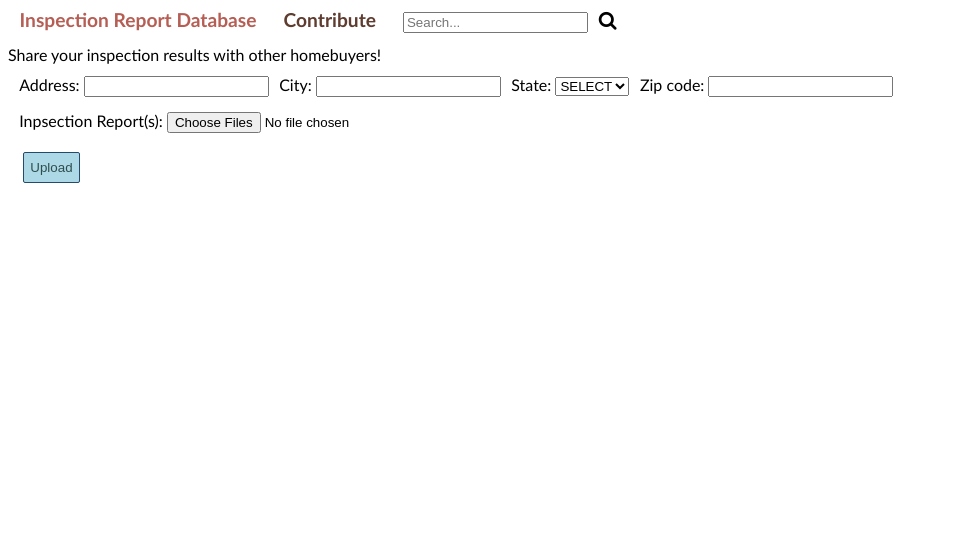
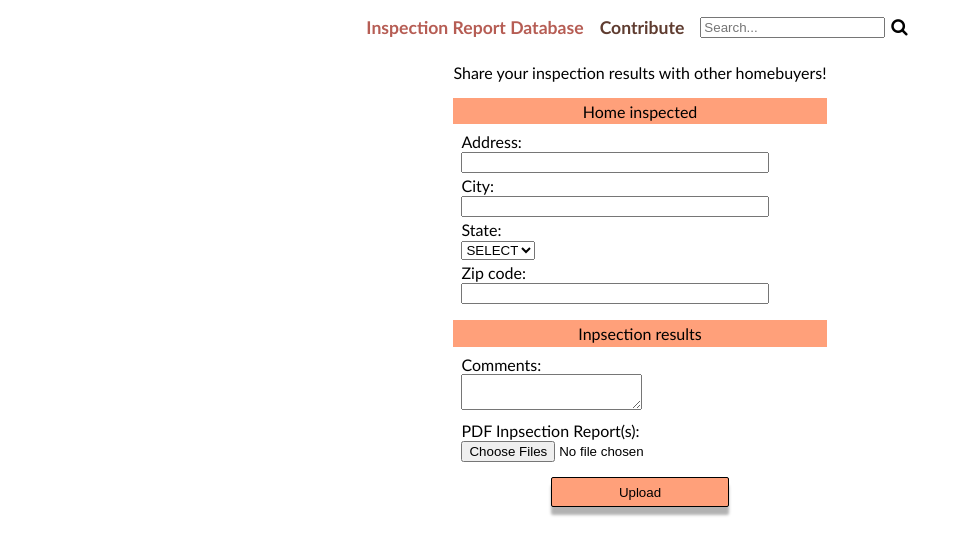
Before and after one commit to angelicali/shnail, a SvelteKit app: page /contribute in a window 1280 px wide. Shown: the top 554 px of the page, without its empty margins (0-962 px from the left). Built offline with nearby package versions, Linux system fonts and the light colour scheme.

Commit message:
prettify pages

```diff
--- a/src/routes/+layout.svelte
+++ b/src/routes/+layout.svelte
@@ -9,25 +9,14 @@
 </script>
 
 <nav>
-    <ul>
-        <li>
     <a href="/" class="nav-block button {active_class_home}">
         Inspection Report Database
     </a>
-        </li>
-        <li>
-            <a
-                href="/contribute"
-                class="nav-block button {active_class_contribute}">Contribute</a
-            >
-        </li>
-        <li>
+    <a href="/contribute" class="nav-block button {active_class_contribute}">Contribute</a>
     <form action="/search" class="nav-block search-container">
         <input name="q" placeholder="Search..." />
         <button type="submit"><i class="fa fa-search"></i></button>
     </form>
-        </li>
-    </ul>
 </nav>
 
 <div class="slot-div">
@@ -35,9 +24,6 @@
 </div>
 
 <style>
-    * {
-        box-sizing: border-box;
-    }
     .search-container button {
         border: none;
         background: none;
@@ -45,37 +31,34 @@
         font-size: 1em;
     }
     .slot-div {
-        /* padding: .8em; */
         font-family: "Gill Sans", "Gill Sans MT", Calibri, "Trebuchet MS",
             sans-serif;
-        box-sizing: border-box;
+        display: flex;
+        justify-content: center;
     }
-    nav ul {
-        margin: 0;
-        padding: 0em;
-        /* background-color: skyblue; */
-        align-items: center;
-        display: inline;
-    }
-    nav ul li {
-        display: inline-block;
+    nav {
+        display: flex;
+        justify-content: center;
+        flex-wrap: wrap;
     }
     .nav-block {
-        border: none;
+        /* border: 5px black solid; */
+        margin: 0.5rem;
         color: rgb(182, 93, 84);
-        font-size: 1.2em;
+        font-size: 1.1rem;
         font-weight: bold;
-        text-align: center;
-        padding: 0.6em;
+        /* text-align: center; */
+        /* padding: 0.6em; */
         text-decoration: none;
         font-family: "Gill Sans", "Gill Sans MT", Calibri, "Trebuchet MS",
             sans-serif;
         transition-duration: 0.4s;
+
+        display:flex;
+        justify-content: space-between;
+        align-items: center;
     }
-    .nav-block.search-container {
-        padding-left: 0.6em;
-        padding-top: 0em;
-    }
+
     .nav-block.active {
         /* background-color: skyblue; */
         /* text-decoration: underline; */
--- a/src/routes/+page.svelte
+++ b/src/routes/+page.svelte
@@ -2,20 +2,26 @@
     export let data;
 </script>
 
-<p>Recently shared by other homebuyers:</p>
-<ul>
-    {#each data.addresses as { address_id, full_address}}
-        <li><a data-sveltekit-preload-data="tap" href="/property/{address_id}" target="_self">{full_address}</a></li>
+<main>
+    <div class="title">Recently shared by other homebuyers</div>
+    {#each data.addresses as { address_id, full_address }}
+        <div>
+            <a
+                data-sveltekit-preload-data="tap"
+                href="/property/{address_id}"
+                target="_self">{full_address}</a
+            >
+        </div>
     {/each}
-</ul>
+</main>
 
 <style>
     * {
-        font-family:'Gill Sans', 'Gill Sans MT', Calibri, 'Trebuchet MS', sans-serif;
-        box-sizing: border-box;
+        font-family: "Gill Sans", "Gill Sans MT", Calibri, "Trebuchet MS",
+            sans-serif;
+        /* box-sizing: border-box; */
     }
-    p {
-        margin: 0;
+    .title {
+        margin: 1rem 0;
     }
-
 </style>
--- a/src/routes/contribute/+page.svelte
+++ b/src/routes/contribute/+page.svelte
@@ -131,6 +131,8 @@
 {:else if submitStatus === SubmitStatusCode.SUBMITTED}
     <div class="full-screen">Uploaded successfully! Redirecting...</div>
 {/if}
+
+<main>
     <p>Share your inspection results with other homebuyers!</p>
     <form
         method="POST"
@@ -172,25 +174,43 @@
         }}
     >
         <!-- TODO: add email optional -->
+        <div class="form-section-title">Home inspected</div>
         <div class="form-section">
-        <label>Address: <input name="address-street" required /></label>
-        <label>City: <input name="address-city" required /></label>
-        <label>State: <select name="address-state" required>
+            <div class="form-input">
+                <label for="address-street">Address: </label>
+                <input name="address-street" required />
+            </div>
+
+            <div class="form-input">
+                <label for="address-city">City: </label>
+                <input name="address-city" required />
+            </div>
+
+            <div class="form-input">
+                <label for="address-state">State: </label>
+                <select name="address-state" required>
                     <option disabled selected value>SELECT</option>
                     {#each states as state}
                         <option value={state}>{state}</option>
                     {/each}
-            </select></label
-        >
-        <label>Zip code: <input
-                name="address-zipcode"
-                required
-                maxlength="5"
-            /></label
-        >
+                </select>
             </div>
+
+            <div class="form-input">
+                <label for="address-zipcode">Zip code:</label>
+                <input name="address-zipcode" required maxlength="5" />
+            </div>
+        </div>
+
+        <div class="form-section-title">Inpsection results</div>
+
         <div class="form-section">
-        <label>Inpsection Report(s):
+            <label for="comment">Comments:</label>
+            <textarea name="comment"></textarea>
+        </div>
+
+        <div class="form-section">
+            <label for="report">PDF Inpsection Report(s): </label>
             <input
                 name="report"
                 id="report-file"
@@ -199,7 +219,7 @@
                 multiple
                 on:change={previewFile}
             />
-        </label>
+
             <!-- <div
             id="dropZone"
             on:drop={dropFile}
@@ -224,9 +244,8 @@
             </output>
         </div>
 
-    <div class="form-section">
+        <div class="form-section submit">
             <button
-            class="form-section"
                 id="submit-btn"
                 disabled={submitStatus === SubmitStatusCode.SUBMITTING}
             >
@@ -234,33 +253,63 @@
             </button>
         </div>
     </form>
+</main>
 
 <style>
-    p {
-        margin: 0;
+    form {
+        display: block;
+        /* flex-direction: column; */
+        /* justify-content: flex-start; */
     }
-    form div label {
-        display: inline-block;
-        margin: 0.2em;
+
+    form label {
+        display: block;
     }
+
+
     form .form-section {
-        display: block;
+        /* display: flex; */
         margin: 0.5em;
+        /* justify-content: space-between; */
+    }
+
+    .form-section-title {
+        background-color: lightsalmon;
+        padding: 1%;
+        text-align: center;
+        margin-top: 1rem;
+    }
+
+    input {
+        width: 100%;
+        max-width: 300px;
+    }
+    form .form-input {
+        margin: 3px 0 0;
+    }
+
+    .form-section.submit {
+        display:flex;
+        justify-content: center;
+        margin-top: 15px;
     }
     #submit-btn {
-        border: 1.5px;
-        border-style: solid;
-        border-color: rgb(36, 74, 108);
+        border: 1.5px solid black;
         padding: 0.5em;
-        background-color: lightblue;
+        background-color: lightsalmon;
+        box-shadow: 0 8px 3px 0 rgba(0, 0, 0, 0.303);
+
         cursor: pointer;
-        color: darkslategrey;
+
+        font: 1rem;
+
+
+        width: 50%;
         border-radius: 2px;
         transition-duration: 0.4s;
-        /* box-shadow: 0 8px 16px 0 rgba(0,0,0,0.2), 0 6px 20px 0 rgba(0,0,0,0.19); */
     }
     #submit-btn:hover {
-        background-color: lightseagreen;
+        background-color: rgba(255, 160, 122, 0.405);
     }
     #submit-btn:disabled {
         cursor: not-allowed;
--- a/src/routes/property/[property_id]/+page.svelte
+++ b/src/routes/property/[property_id]/+page.svelte
@@ -3,30 +3,42 @@
     $: console.log(data);
 </script>
 
-<p>{data.property?.full_address}</p>
+<main>
+    <div class="property-address">{data.property?.full_address}</div>
 
-<ul>
     {#each data.property?.uploads as upload}
-        <li>
-            <p class="upload-time">Uploaded on {upload.ts}</p>
-            <!-- <p class="upload-time">Uploaded on {upload.ts.toDateString()}</p> -->
-            {#each upload.report_urls as url}
-            <iframe src={url} title="inspection report"></iframe>
-            {/each}
-        </li>
+        <div class="upload-time">Uploaded on {upload.ts}</div>
+        <!-- <p class="upload-time">Uploaded on {upload.ts.toDateString()}</p> -->
+        {#each upload.report_urls as url}
+        <iframe src={url} title="inspection report"></iframe>
+        <a class="full-screen-link" href={url}>View in fullscreen</a>
+        {/each}
     {/each}
-</ul>
+</main>
 
 <style>
-    li {
-        list-style-type: none;
+    .property-address {
+        background-color: lightsalmon;
+        text-align: center;
+        padding: 0.5rem;
+        margin: 0.5rem 0;
     }
-    p.upload-time {
+    .upload-time {
         margin-bottom: 0;
         color: grey;
+        text-align: center;
     }
     iframe {
+        /* width: 80vw; */
         width: 100%;
+        /* height: 100vh; */
         aspect-ratio: 1.294;
+        resize:both;
+        border: 1px solid black;
+    }
+    .full-screen-link {
+        display: flex;
+        justify-content: flex-end;
+        margin-bottom: 1rem;
     }
 </style>
--- a/src/routes/search/+page.svelte
+++ b/src/routes/search/+page.svelte
@@ -3,13 +3,23 @@
     $: console.log(data);
 </script>
 
-{#if data.searchResults.length>0}
-<p>Matched results for "{data.searchQuery}"</p>
-<ul>
-    {#each data.searchResults as {address_id, full_address}}
-    <li><a href="/property/{address_id}" target="_self">{full_address}</a></li>
-    {/each}
-</ul>
-{:else}
-<p>no results found for "{data.searchQuery}"</p>
-{/if}
+<main>
+    {#if data.searchResults.length > 0}
+        <div class="title">Matched results for "{data.searchQuery}"</div>
+        {#each data.searchResults as { address_id, full_address }}
+            <a href="/property/{address_id}" target="_self">{full_address}</a>
+        {/each}
+    {:else}
+        <p>no results found for "{data.searchQuery}"</p>
+    {/if}
+</main>
+
+<style>
+    .title {
+        margin: 1rem 0;
+    }
+
+    a {
+        display: block;
+    }
+</style>
```
Lines whose indentation alone changed are shown as unchanged.
